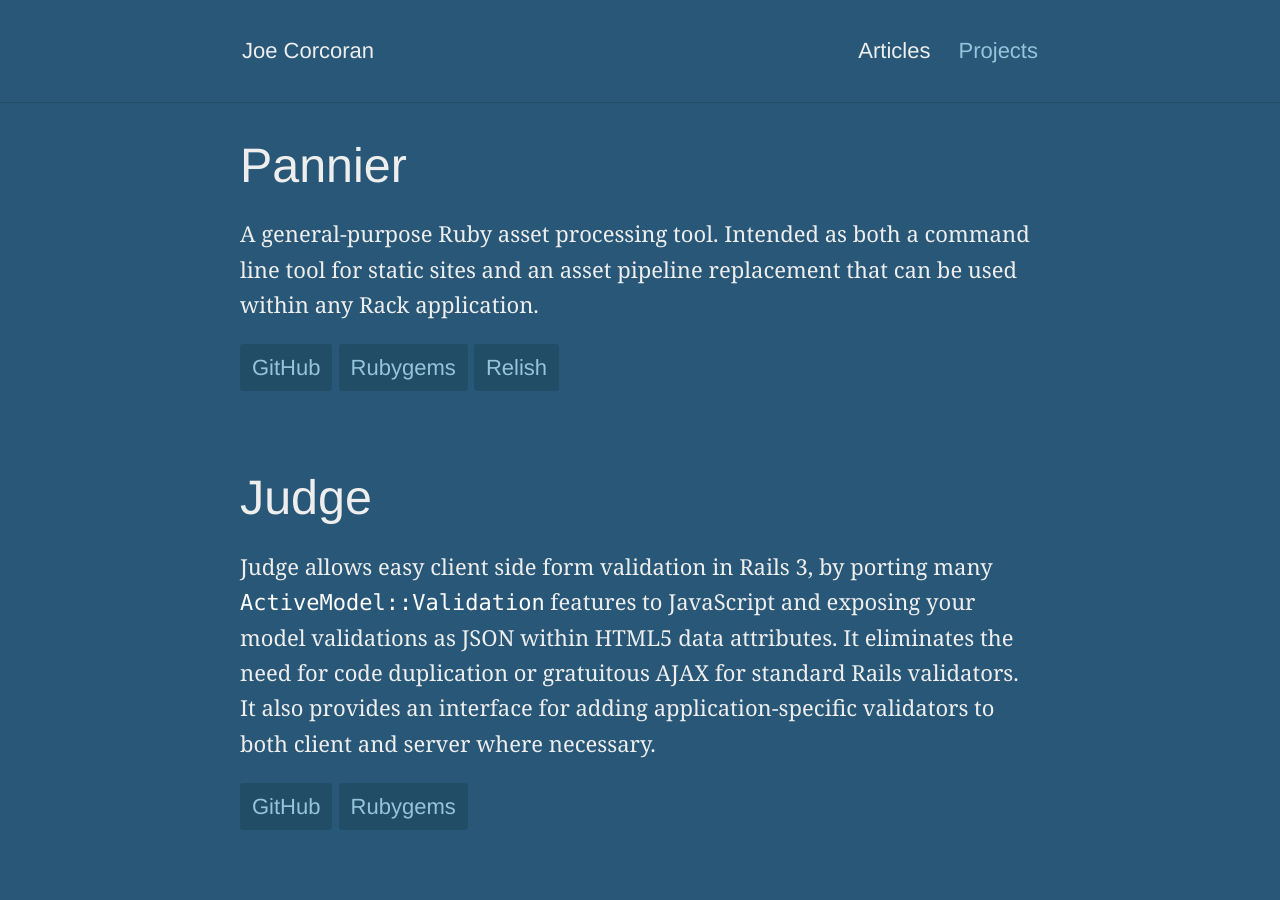
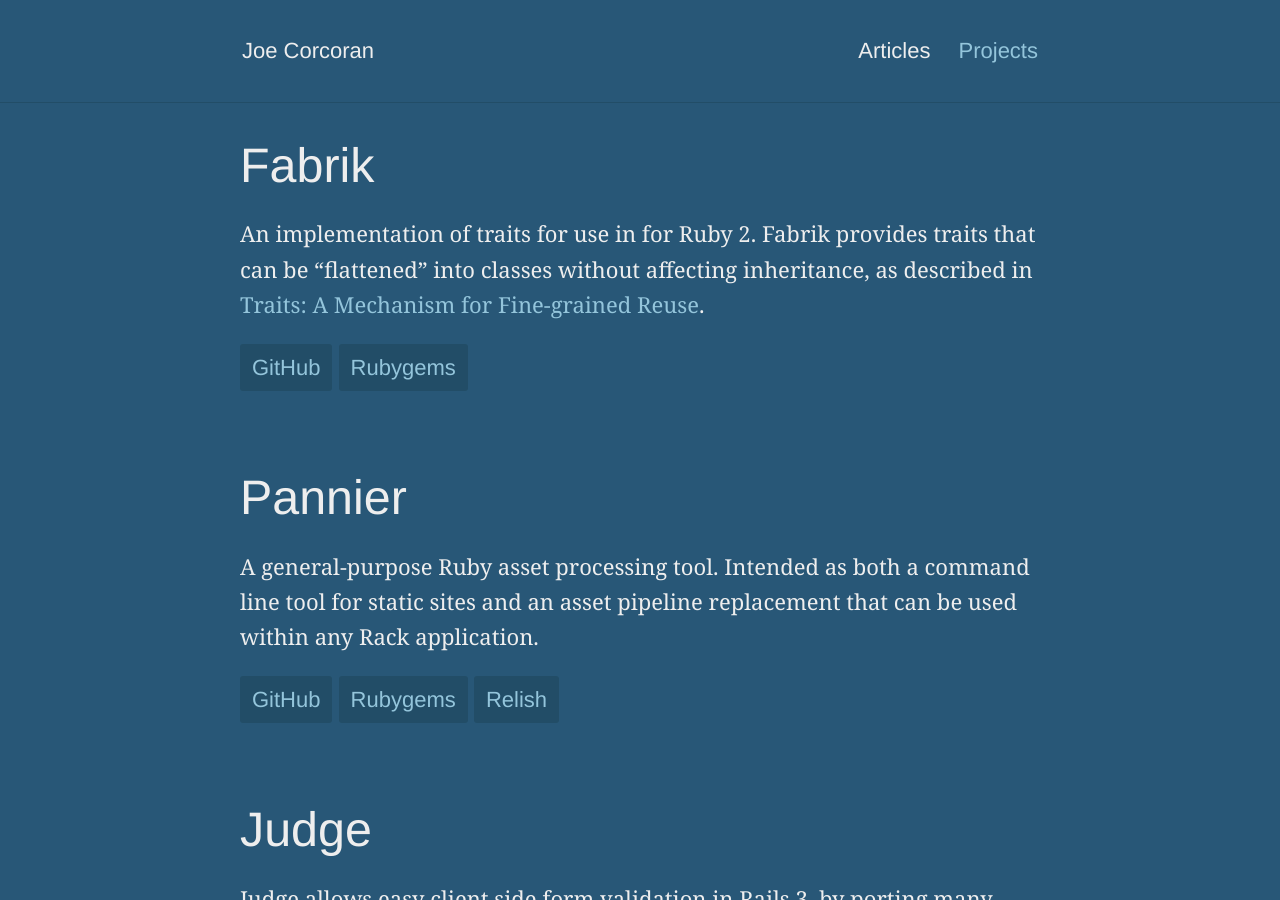
Before and after one commit to joecorcoran/corcoran.online, a Jekyll site: the page built from projects/index.markdown, in a window 1280 px wide and 900 px high. Built offline with Jekyll 4.4.1, drawn with Linux system fonts in a browser that asks for light colours; Markdown is read by kramdown in place of the engine named in the settings.

Commit message:
Add Fabrik

```diff
--- a/_config.yml
+++ b/_config.yml
@@ -8,4 +8,4 @@
 title: "Joe Corcoran"
 description: "Articles on programming"
 url: "https://corcoran.io"
-exclude: ["Capfile", "Gemfile", "Gemfile.lock", "Pannierfile", "assets", "bin"]
+exclude: ["Capfile", "Gemfile", "Gemfile.lock", "Pannierfile", "assets", "bin", "vendor"]
--- a/projects/index.markdown
+++ b/projects/index.markdown
@@ -3,6 +3,16 @@
 section: projects
 title: Projects
 ---
+
+# Fabrik
+
+An implementation of traits for use in for Ruby 2. Fabrik provides traits that
+can be "flattened" into classes without affecting inheritance,
+as described in [Traits: A Mechanism for
+Fine-grained Reuse](http://scg.unibe.ch/archive/papers/Duca06bTOPLASTraits.pdf).
+
+* [GitHub](https://github.com/joecorcoran/fabrik)
+* [Rubygems](https://rubygems.org/gems/fabrik)
 
 # Pannier
 
```
Also changed, not shown: 2 other files.
